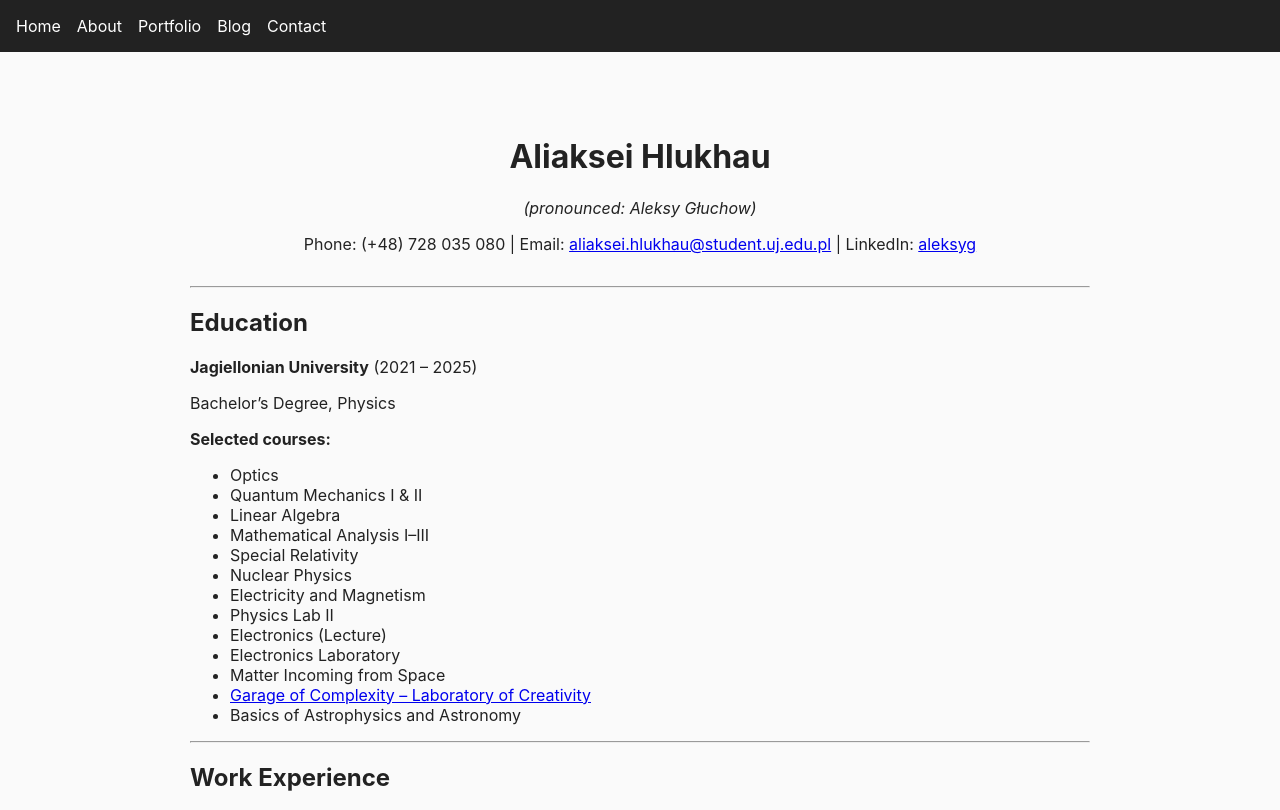
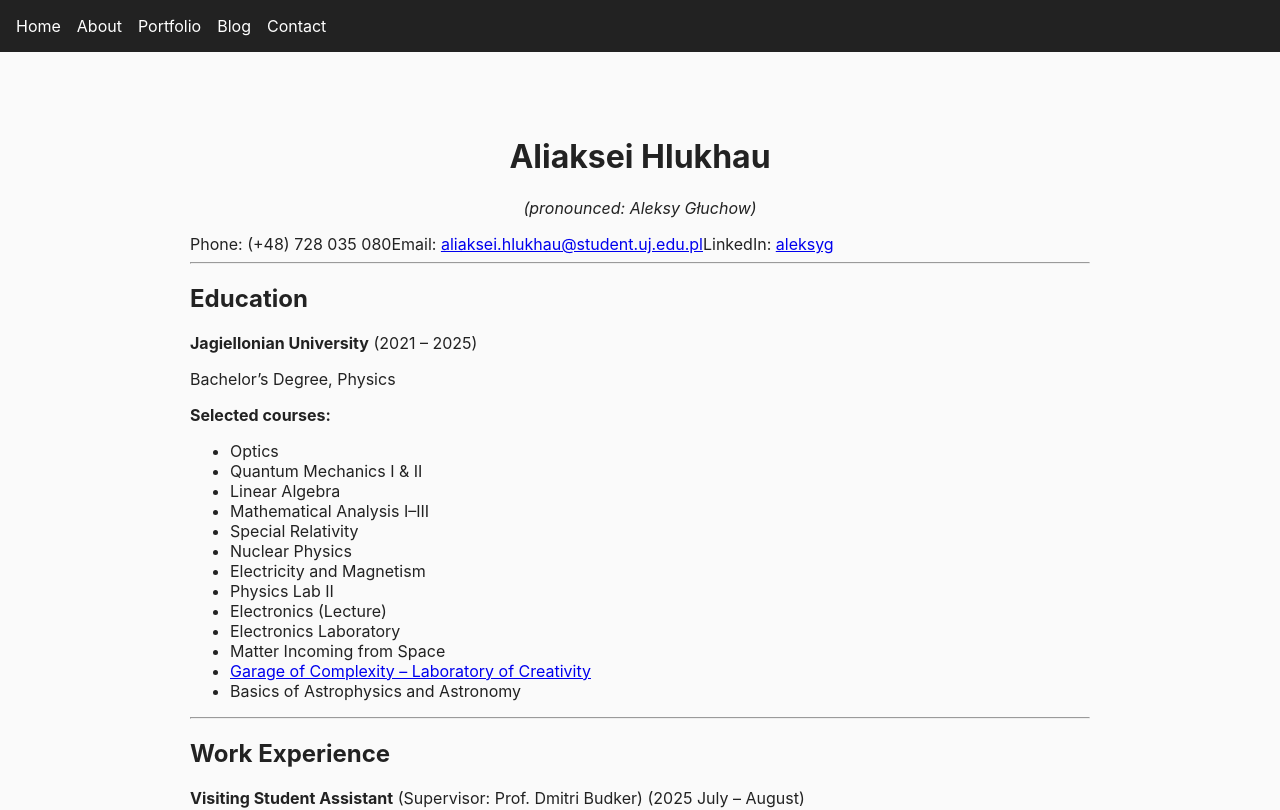
Before and after one commit to aleksygluchow/project03, a Next.js app: page /about in a window 1280 px wide. Shown: the top 810 px of the page. Built offline with nearby package versions, Linux system fonts and the light colour scheme.

Commit message:
adding to the cv

```diff
--- a/src/pages/about.js
+++ b/src/pages/about.js
@@ -11,9 +11,11 @@ export default function About() {
       <h1 style={{ textAlign: 'center' }}>Aliaksei Hlukhau</h1>
       <p style={{ textAlign: 'center' }}><em>(pronounced: Aleksy Głuchow)</em></p>
 
-      <p style={{ textAlign: 'center', marginBottom: '2rem' }}>
-        Phone: (+48) 728 035 080 | Email: <a href="mailto:aliaksei.hlukhau@student.uj.edu.pl">aliaksei.hlukhau@student.uj.edu.pl</a> | LinkedIn: <a href="https://www.linkedin.com/in/aleksyg/" target="_blank">aleksyg</a>
-      </p>
+      <div className="contact-line">
+  <span>Phone: (+48) 728 035 080</span>
+  <span>Email: <a href="mailto:aliaksei.hlukhau@student.uj.edu.pl">aliaksei.hlukhau@student.uj.edu.pl</a></span>
+  <span>LinkedIn: <a href="https://www.linkedin.com/in/aleksyg/" target="_blank">aleksyg</a></span>
+</div>
 
       <hr />
       <h2>Education</h2>
```
